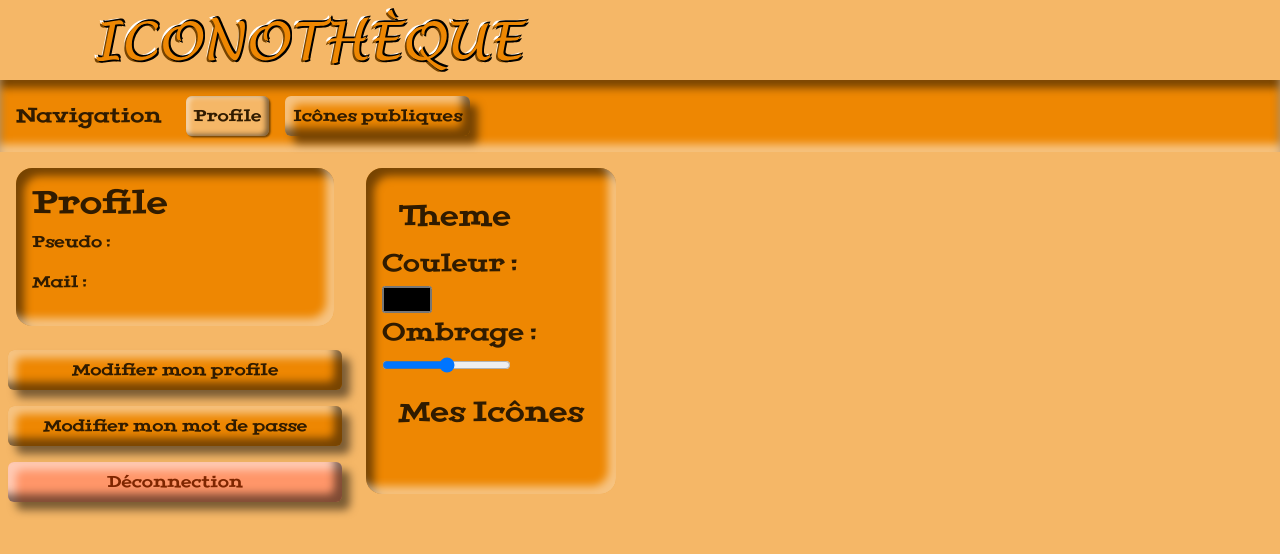
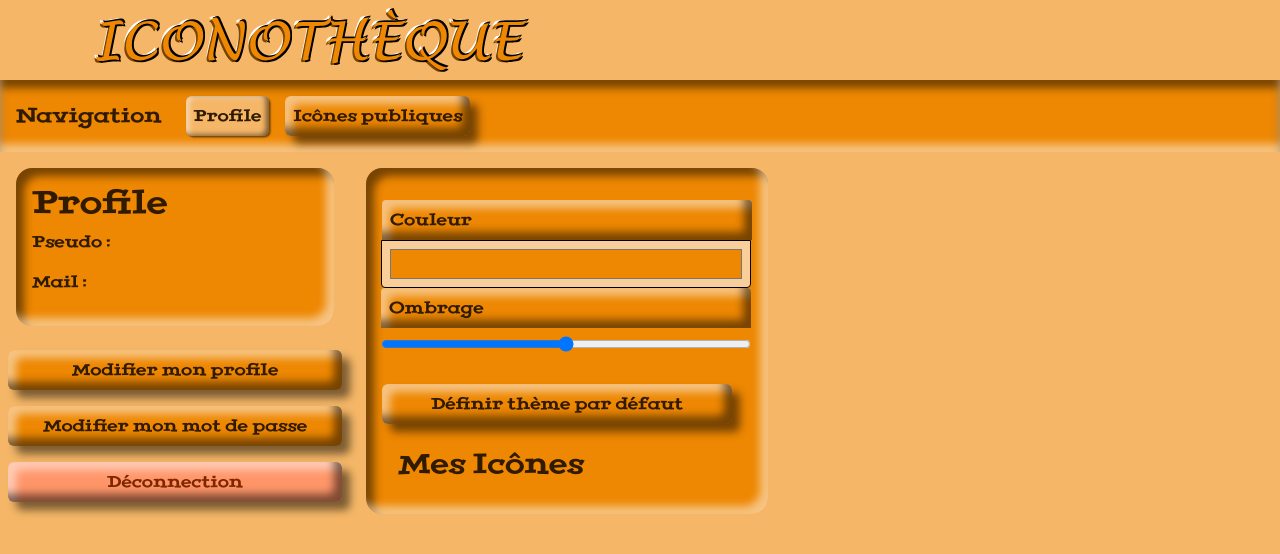
Before and after one commit to Johblanc/iconotheque_front, a React (Create React App) app: page /user/view in a window 1280 px wide. Shown: the top 554 px of the page. Built offline with nearby package versions, Linux system fonts and the light colour scheme.

Commit message:
Feat : User Theme Handler

```diff
--- a/src/User/Components/LogInBox.tsx
+++ b/src/User/Components/LogInBox.tsx
@@ -6,20 +6,23 @@ import { TransitionContext } from "../../Utilities/Contexts/Transition.context";
 import { UserContext } from "../../Utilities/Contexts/User.context";
 import { Requester } from "../../Utilities/Requester/Requester";
 import { EntryValidators } from "../../Utilities/Validators/Entry.Validators";
+import { ThemeContext } from "../../Utilities/Contexts/Theme.context";
+import { hexToRgb } from "../Modules/HexColo";
 
 /**
  * Composant permetant le Log In d'un utilisateur
  *
  * @route LogIn Ok > Transition > IconSelect
  *
- * @version v1
+ * @version v2
  */
 export function LogInBox(): JSX.Element {
 
   /** Récupération du réglage de l'utilisateur dans le context */
   const {setUser} = useContext(UserContext)
 
-  const { setTransition } = useContext(TransitionContext)
+  const { setTransition } = useContext(TransitionContext) ;
+  const { setTheme } = useContext(ThemeContext) ;
 
   /** Préparation du body pour la requête LogIn */
   const [logBody, setLogBody] = useState({ name: "", password: "" });
@@ -59,8 +62,20 @@ export function LogInBox(): JSX.Element {
 
     if (response.statusCode === 201)
     {
+      console.log(response.data);
+
       setMessage('');
       setUser(response.data)
+      const newColors = hexToRgb(response.data.theme_color)
+      setTimeout(
+        () => setTheme({
+          red : newColors[0],
+          green : newColors[1] ,
+          blue : newColors[2] ,
+          transparency : response.data.theme_relief
+        }),
+        800
+      )
       setTransition({to : "/paths/publics", message : `Hello ${response.data.name} !`}) ;
     }
     else
--- a/src/User/Components/SignInBox.tsx
+++ b/src/User/Components/SignInBox.tsx
@@ -6,15 +6,20 @@ import { TransitionContext } from "../../Utilities/Contexts/Transition.context";
 import { UserContext } from "../../Utilities/Contexts/User.context";
 import { Requester } from "../../Utilities/Requester/Requester";
 import { EntryValidators } from "../../Utilities/Validators/Entry.Validators";
+import { ThemeHandler } from "./ThemeHandler";
+import { ThemeContext } from "../../Utilities/Contexts/Theme.context";
+import { rgbToHex } from "../Modules/HexColo";
 
 /**
  * Composant permetant le Sign In d'un utilisateur
  *
  * @route SignIn Ok > Transition > IconSelect
  *
- * @version v1
+ * @version v2
  */
 export function SignInBox(): JSX.Element {
+
+  const { theme } = useContext(ThemeContext);
 
   /** Récupération du réglage de l'utilisateur dans le context */
   const {setUser} = useContext(UserContext)
@@ -53,7 +58,11 @@ export function SignInBox(): JSX.Element {
   const handleRequest = async (event : React.FormEvent<HTMLFormElement>) => {
     event.preventDefault()
 
-    const responseSign = await Requester.user.signIn(signBody) ;
+    const responseSign = await Requester.user.signIn({
+      ...signBody,
+      theme_color : rgbToHex(theme.red, theme.green, theme.blue),
+      theme_relief : theme.transparency
+    }) ;
 
     if (responseSign.statusCode === 201)
     {
@@ -114,6 +123,7 @@ export function SignInBox(): JSX.Element {
         isPass
       />
       <em className={APP_STYLE.APP.MESSAGE_BAD}>{message}</em>
+      <ThemeHandler/>
       <button className={APP_STYLE.USER.LOGIN.SUBMIT} type="submit" disabled={!isValid} >Sign In</button>
     </Form>
   );
--- /dev/null
+++ b/src/User/Components/ThemeHandler.tsx
@@ -0,0 +1,63 @@
+import { ChangeEvent, useContext } from "react";
+import { APP_STYLE } from "../../App/Style/App.bootstrap.style";
+import { ThemeContext } from "../../Utilities/Contexts/Theme.context";
+import { hexToRgb, rgbToHex } from "../Modules/HexColo";
+
+/**
+ * Permet le reglage du ThemeContext
+ *
+ * @version v2
+ */
+export function ThemeHandler() {
+  const { theme, setTheme } = useContext(ThemeContext);
+
+
+  /**
+   * Réglage de la couleur du theme
+   *
+   * @param event Changement de la couleur
+   */
+  const handleColors = (event: ChangeEvent<HTMLInputElement>) => {
+    const newTheme = { ...theme };
+    [newTheme.red, newTheme.green, newTheme.blue] = hexToRgb(
+      event.target.value
+    );
+    setTheme(newTheme);
+  };
+
+  /**
+   * Réglage de la transparence du theme
+   *
+   * @param event Changement de transparence
+   */
+  const handleTransparency = (event: ChangeEvent<HTMLInputElement>) => {
+    const newTheme = { ...theme };
+    newTheme.transparency = Number(event.target.value);
+    setTheme(newTheme);
+  };
+
+  return (
+    <div className={APP_STYLE.APP.ENTRY.CADRE}>
+      <div className={APP_STYLE.APP.ENTRY.BOX}>
+        <label className={APP_STYLE.APP.ENTRY.LABEL}>Couleur</label>
+        <input
+          style={{height : "3em"}}
+          className={APP_STYLE.APP.ENTRY.INPUT}
+          type="color"
+          onChange={handleColors}
+          defaultValue={rgbToHex(theme.red, theme.green, theme.blue)}
+        ></input>
+        <label className={APP_STYLE.APP.ENTRY.LABEL}>Ombrage</label>
+        <input
+          className={APP_STYLE.APP.ENTRY.INPUT}
+          type="range"
+          min="0"
+          max="1"
+          step="0.1"
+          defaultValue={theme.transparency}
+          onChange={handleTransparency}
+        ></input>
+      </div>
+    </div>
+  );
+}
--- /dev/null
+++ b/src/User/Modules/HexColo.ts
@@ -0,0 +1,44 @@
+
+
+/**
+ * Convertion d'une couleur en hexadécimal en rgb
+ *
+ * @param hex #rrggbb
+ *
+ * @returns [red, green, blue]
+ *
+ * @version v2
+ */
+export function hexToRgb (hex: string) {
+  if (/^#([A-Fa-f0-9]{3}){1,2}$/.test(hex)) {
+    let c = hex.substring(1).split("");
+    if (c.length === 3) {
+      c = [c[0], c[0], c[1], c[1], c[2], c[2]];
+    }
+    const result = Number("0x" + c.join(""));
+    return [(result >> 16) & 255, (result >> 8) & 255, result & 255];
+  }
+  throw new Error("Bad Hex");
+};
+
+/**
+ * Convertion d'une couleur en rgb en hexadécimal
+ *
+ * @param r rouge 0 à 255
+ * @param g vert 0 à 255
+ * @param b bleu 0 à 255
+ *
+ * @returns #rrggbb
+ *
+ * @version v2
+ */
+export function rgbToHex (r: number, g: number, b: number) {
+  const twoLetters = (value: number) => {
+    let result = value.toString(16);
+    if (result.length == 1) {
+      return "0" + result;
+    }
+    return result;
+  };
+  return `#${twoLetters(r)}${twoLetters(g)}${twoLetters(b)}`;
+};
--- a/src/User/Pages/UserPassUpdatePage.tsx
+++ b/src/User/Pages/UserPassUpdatePage.tsx
@@ -12,7 +12,7 @@ import { EntryValidators } from "../../Utilities/Validators/Entry.Validators";
 /**
  * Page de mise à jour des données utilisateur
  *
- * @version v1
+ * @version v2
  */
 export function UserPassUpdatePage(): JSX.Element {
   /** Récupération du réglage de l'utilisateur dans le context */
@@ -57,7 +57,7 @@ export function UserPassUpdatePage(): JSX.Element {
 
   const handleRequest = async (event: React.FormEvent<HTMLFormElement>) => {
     event.preventDefault();
-    const responseUpdate = await Requester.user.update(updateBody, user.token);
+    const responseUpdate = await Requester.user.update({password : updateBody.password}, user.token);
     if (responseUpdate.data) {
       setMessage("");
       setUser(responseUpdate.data);
--- a/src/User/Pages/UserViewPage.tsx
+++ b/src/User/Pages/UserViewPage.tsx
@@ -1,4 +1,4 @@
-import { ChangeEvent, useContext } from "react";
+import { useContext } from "react";
 import { AppHeader } from "../../App/Components/AppHeader";
 import { AppNav } from "../../App/Components/AppNav";
 import { APP_STYLE } from "../../App/Style/App.bootstrap.style";
@@ -6,59 +6,49 @@ import { IconItem } from "../../Path/Components/PathItem";
 import { LinkCustom } from "../../Utilities/Components/LinkCustom";
 import { PathPrivateContext } from "../../Utilities/Contexts/PathPrivate.context";
 import { PathPublicContext } from "../../Utilities/Contexts/PathPublic.context";
+import { UserContext } from "../../Utilities/Contexts/User.context";
+import { ThemeHandler } from "../Components/ThemeHandler";
+import { Requester } from "../../Utilities/Requester/Requester";
 import { ThemeContext } from "../../Utilities/Contexts/Theme.context";
-import { UserContext } from "../../Utilities/Contexts/User.context";
+import { rgbToHex } from "../Modules/HexColo";
 
 /**
  * Page de Consultation de profil
  *
- * @version v1
+ * @version v2
  */
 export function UserViewPage(): JSX.Element {
   const { user } = useContext(UserContext);
   const { pathPrivate } = useContext(PathPrivateContext);
   const { pathPublic } = useContext(PathPublicContext);
-  const { theme, setTheme } = useContext(ThemeContext);
+  const { theme } = useContext(ThemeContext);
+
+  const icons = [
+    ...pathPublic.filter((item) => item.user.name === user.name),
+    ...pathPrivate,
+  ];
 
   const SumPublished = pathPublic.filter(
     (item) => item.user.name === user.name
   ).length;
   const SumCreated = SumPublished + pathPrivate.length;
 
-  const icons = [
-    ...pathPublic.filter((item) => item.user.name === user.name),
-    ...pathPrivate,
-  ];
+  /** Déclenchement d'une tentative d'Update */
 
-  const hexToRgb = (hex: string) => {
-    if (/^#([A-Fa-f0-9]{3}){1,2}$/.test(hex)) {
-      let c = hex.substring(1).split("");
-      if (c.length === 3) {
-        c = [c[0], c[0], c[1], c[1], c[2], c[2]];
-      }
-      const result = Number("0x" + c.join(""));
-      return [(result >> 16) & 255, (result >> 8) & 255, result & 255];
-    }
-    throw new Error("Bad Hex");
+  const handleRequest = async () =>
+  {
+    await Requester.user.update({
+      theme_color : rgbToHex(
+        theme.red,
+        theme.green,
+        theme.blue
+      ) ,
+      theme_relief : theme.transparency
+    },
+    user.token
+    );
   };
 
-  const rgbcToHex = (r: number , g : number , b : number) => {
-    return `#${r.toString(16)}${g.toString(16)}${b.toString(16)}`
-  };
-
-  const handleColors = (event: ChangeEvent<HTMLInputElement>) => {
-    const newTheme = { ...theme };
-    [newTheme.red, newTheme.green, newTheme.blue] = hexToRgb(
-      event.target.value
-    );
-    setTheme(newTheme);
-  };
-
-  const handleTransparency = (event: ChangeEvent<HTMLInputElement>) => {
-    const newTheme = { ...theme };
-    newTheme.transparency = Number(event.target.value);
-    setTheme(newTheme);
-  };
   const isAdmin = user.access > 1;
   return (
     <>
@@ -112,18 +102,14 @@ export function UserViewPage(): JSX.Element {
           </div>
         </span>
         <div className={APP_STYLE.PATH.SELECT.CADRE}>
-          <h3 className={APP_STYLE.PATH.SELECT.TITLE}>Theme</h3>
-          <h4>Couleur :</h4>
-          <input type="color" onChange={handleColors} defaultValue={rgbcToHex(theme.red,theme.green,theme.blue)}></input>
-          <h4>Ombrage :</h4>
-          <input
-            type="range"
-            min="0"
-            max="1"
-            step="0.1"
-            defaultValue={theme.transparency}
-            onChange={handleTransparency}
-          ></input>
+          <ThemeHandler />
+          <button
+          onClick={handleRequest}
+            className={APP_STYLE.APP.BTN_GOOD}
+            style={{maxWidth:"350px"}}
+          >
+            Définir thème par défaut
+          </button>
           <h3 className={APP_STYLE.PATH.SELECT.TITLE}>Mes Icônes</h3>
           <div className={APP_STYLE.PATH.SELECT.BOX}>
             {icons.map((item, i) => (
--- a/src/Utilities/Constants/User.defaut.ts
+++ b/src/Utilities/Constants/User.defaut.ts
@@ -3,12 +3,14 @@ import { TUser } from "../Types/User.type";
 /**
  * Un visiteur
  *
- * @version v1
+ * @version v2
  */
 export const DEFAULT_USER : TUser = {
   id : -1 ,
   name : "",
   mail : "",
   access : 0,
-  token : ""
+  token : "",
+  theme_color : "#808080",
+  theme_relief : 0.5
 }
--- a/src/Utilities/Types/Theme.type.ts
+++ b/src/Utilities/Types/Theme.type.ts
@@ -1,11 +1,11 @@
 
 /**
- * Type Utilisateur
+ * Type Theme
  *
- * @version v1
+ * @version v2
  */
 export type TTheme = {
-  red : number
+  red : number ,
   green : number ,
   blue : number ,
   transparency : number
--- a/src/Utilities/Types/User.type.ts
+++ b/src/Utilities/Types/User.type.ts
@@ -2,7 +2,7 @@
 /**
  * Type Utilisateur
  *
- * @version v1
+ * @version v2
  */
 export type TUser = {
   id : number
@@ -10,4 +10,6 @@ export type TUser = {
   mail : string ,
   access : number ,
   token : string ,
+  theme_color : string,
+  theme_relief : number
 }
```
Also changed, not shown: src/Utilities/Requester/Requester.User.ts (+21 -17 lines).
